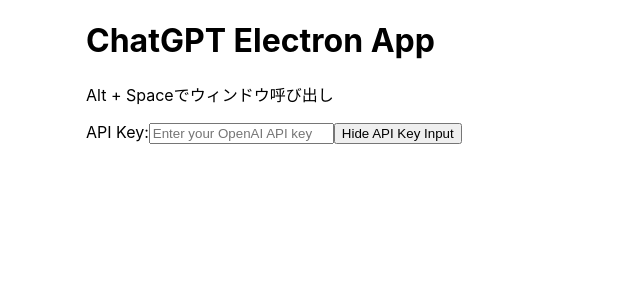
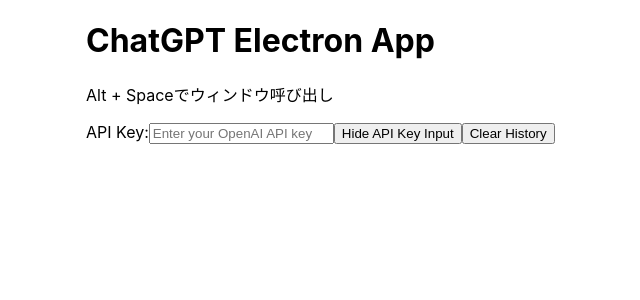
Before and after one commit to diffshare/chatgpt-electron-app, a React (Create React App) app: page / in a window 1280 px wide. Shown: the top 300 px of the page, without its empty margins (14-654 px from the left). Built offline with nearby package versions, Linux system fonts and the light colour scheme.

Commit message:
チャット履歴を削除できるように

```diff
--- a/src/App.tsx
+++ b/src/App.tsx
@@ -157,6 +157,12 @@
     }
   };
 
+  // 履歴を削除する
+  const handleClearHistory = () => {
+    localStorage.removeItem('messageHistory');
+    setMessages([]);
+  };
+
   return (
     <div className="App">
       <h1>ChatGPT Electron App</h1>
@@ -176,6 +182,7 @@
       ) : (
         <button onClick={handleToggleApiKeyInput}>Show API Key Input</button>
       )}
+      <button onClick={handleClearHistory}>Clear History</button>
       { apiKey && (
         <>
           <hr/>
```
